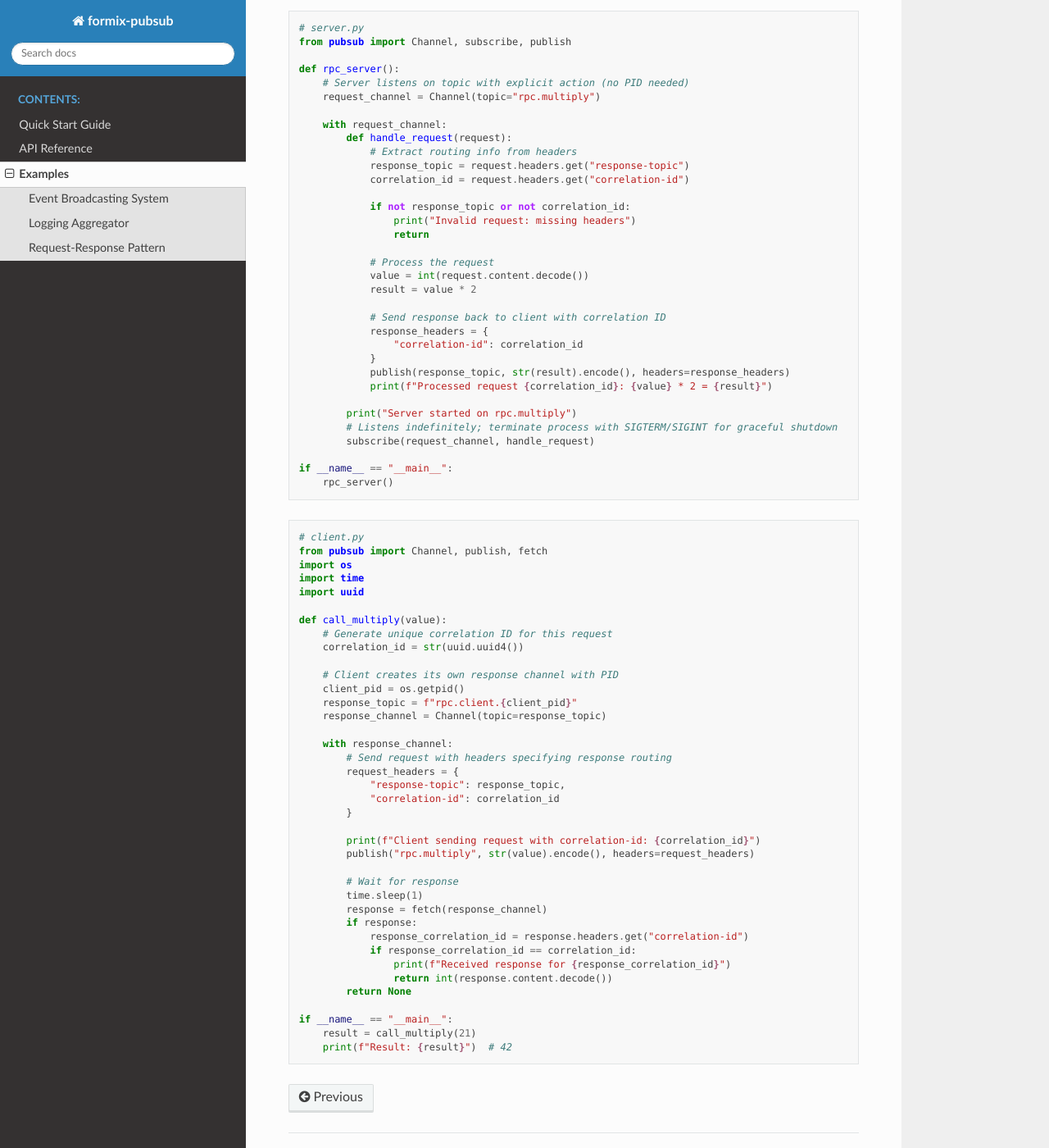
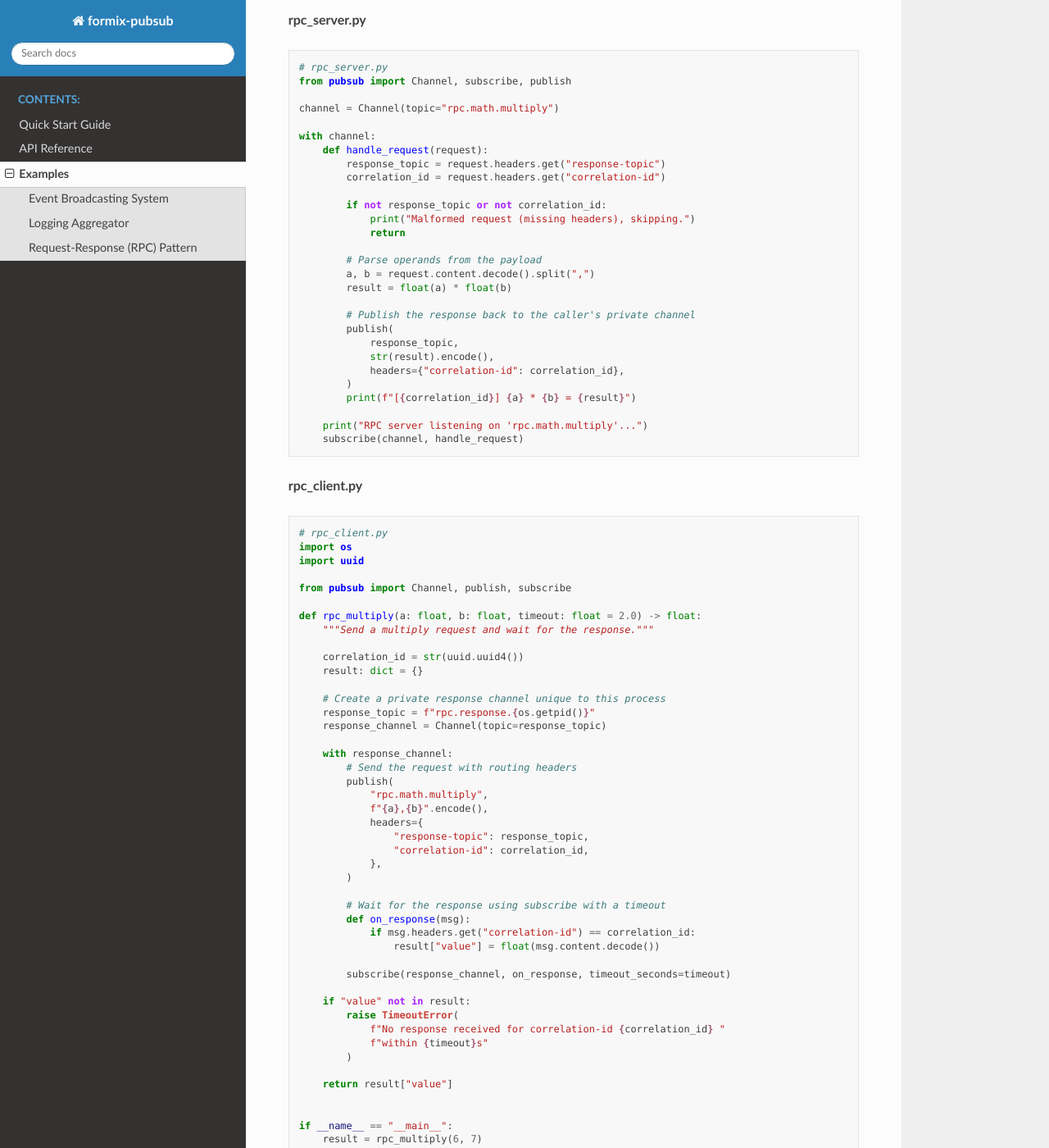
Before and after one commit to formix/pubsub, a Sphinx documentation site: the page built from docs/source/examples.rst, in a window 1280 px wide and 1400 px high, scrolled down 2427 px. Shown: the whole window at 82% size. Built offline with Sphinx 7.4.7 and the Read the Docs theme 3.1.0, drawn with Linux system fonts in a browser that asks for light colours; some of the changed text lies outside the part shown.

Commit message:
chore: update copyright information in LICENSE and enhance documentation for RPC pattern in examples and quick start guide

```diff
--- a/docs/source/examples.rst
+++ b/docs/source/examples.rst
@@ -126,86 +126,117 @@ Collect logs from multiple services:
    publish("logs.warning", b"Cache miss, rebuilding")
    publish("logs.error", b"Failed to connect to database")
 
-Request-Response Pattern
--------------------------
+Request-Response (RPC) Pattern
+-------------------------------
 
-Request-response pattern using headers for routing. The server listens on a topic
-with explicit action, and clients use headers to specify where responses should be sent.
+For request-response workflows, use message headers to route replies back to the
+caller. This example implements a multiply service with correlation IDs and timeout
+handling.
+
+**rpc_server.py**
 
 .. code-block:: python
 
-   # server.py
+   # rpc_server.py
    from pubsub import Channel, subscribe, publish
 
-   def rpc_server():
-       # Server listens on topic with explicit action (no PID needed)
-       request_channel = Channel(topic="rpc.multiply")
+   channel = Channel(topic="rpc.math.multiply")
 
-       with request_channel:
-           def handle_request(request):
-               # Extract routing info from headers
-               response_topic = request.headers.get("response-topic")
-               correlation_id = request.headers.get("correlation-id")
+   with channel:
+       def handle_request(request):
+           response_topic = request.headers.get("response-topic")
+           correlation_id = request.headers.get("correlation-id")
 
-               if not response_topic or not correlation_id:
-                   print("Invalid request: missing headers")
-                   return
+           if not response_topic or not correlation_id:
+               print("Malformed request (missing headers), skipping.")
+               return
 
-               # Process the request
-               value = int(request.content.decode())
-               result = value * 2
+           # Parse operands from the payload
+           a, b = request.content.decode().split(",")
+           result = float(a) * float(b)
 
-               # Send response back to client with correlation ID
-               response_headers = {
-                   "correlation-id": correlation_id
-               }
-               publish(response_topic, str(result).encode(), headers=response_headers)
-               print(f"Processed request {correlation_id}: {value} * 2 = {result}")
+           # Publish the response back to the caller's private channel
+           publish(
+               response_topic,
+               str(result).encode(),
+               headers={"correlation-id": correlation_id},
+           )
+           print(f"[{correlation_id}] {a} * {b} = {result}")
 
-           print("Server started on rpc.multiply")
-           # Listens indefinitely; terminate process with SIGTERM/SIGINT for graceful shutdown
-           subscribe(request_channel, handle_request)
+       print("RPC server listening on 'rpc.math.multiply'...")
+       subscribe(channel, handle_request)
 
-   if __name__ == "__main__":
-       rpc_server()
+**rpc_client.py**
 
 .. code-block:: python
 
-   # client.py
-   from pubsub import Channel, publish, fetch
+   # rpc_client.py
    import os
-   import time
    import uuid
 
-   def call_multiply(value):
-       # Generate unique correlation ID for this request
+   from pubsub import Channel, publish, subscribe
+
+   def rpc_multiply(a: float, b: float, timeout: float = 2.0) -> float:
+       """Send a multiply request and wait for the response."""
+
        correlation_id = str(uuid.uuid4())
+       result: dict = {}
 
-       # Client creates its own response channel with PID
-       client_pid = os.getpid()
-       response_topic = f"rpc.client.{client_pid}"
+       # Create a private response channel unique to this process
+       response_topic = f"rpc.response.{os.getpid()}"
        response_channel = Channel(topic=response_topic)
 
        with response_channel:
-           # Send request with headers specifying response routing
-           request_headers = {
-               "response-topic": response_topic,
-               "correlation-id": correlation_id
-           }
+           # Send the request with routing headers
+           publish(
+               "rpc.math.multiply",
+               f"{a},{b}".encode(),
+               headers={
+                   "response-topic": response_topic,
+                   "correlation-id": correlation_id,
+               },
+           )
 
-           print(f"Client sending request with correlation-id: {correlation_id}")
-           publish("rpc.multiply", str(value).encode(), headers=request_headers)
+           # Wait for the response using subscribe with a timeout
+           def on_response(msg):
+               if msg.headers.get("correlation-id") == correlation_id:
+                   result["value"] = float(msg.content.decode())
 
-           # Wait for response
-           time.sleep(1)
-           response = fetch(response_channel)
-           if response:
-               response_correlation_id = response.headers.get("correlation-id")
-               if response_correlation_id == correlation_id:
-                   print(f"Received response for {response_correlation_id}")
-                   return int(response.content.decode())
-           return None
+           subscribe(response_channel, on_response, timeout_seconds=timeout)
+
+       if "value" not in result:
+           raise TimeoutError(
+               f"No response received for correlation-id {correlation_id} "
+               f"within {timeout}s"
+           )
+
+       return result["value"]
+
 
    if __name__ == "__main__":
-       result = call_multiply(21)
-       print(f"Result: {result}")  # 42
+       result = rpc_multiply(6, 7)
+       print(f"6 * 7 = {result}")
+
+Run the server first, then the client:
+
+.. code-block:: bash
+
+   # Terminal 1
+   python rpc_server.py
+
+   # Terminal 2
+   python rpc_client.py
+   # Output:
+   #   6 * 7 = 42.0
+
+**How it works:**
+
+1. The client generates a unique ``correlation-id`` and creates a private response
+   channel using its PID.
+2. It publishes a request to ``rpc.math.multiply`` with ``response-topic`` and
+   ``correlation-id`` headers.
+3. The server processes the request, computes the result, and publishes it back to the
+   client's ``response-topic``.
+4. The client calls ``subscribe()`` with a timeout. The callback captures the response
+   when the ``correlation-id`` matches.
+5. If no response arrives before the timeout, a ``TimeoutError`` is raised.
```
Also changed, not shown: README.md (+208 -233 lines), docs/source/index.rst (+40 -21 lines), docs/source/quickstart.rst (+52 -24 lines), 1 other file.
